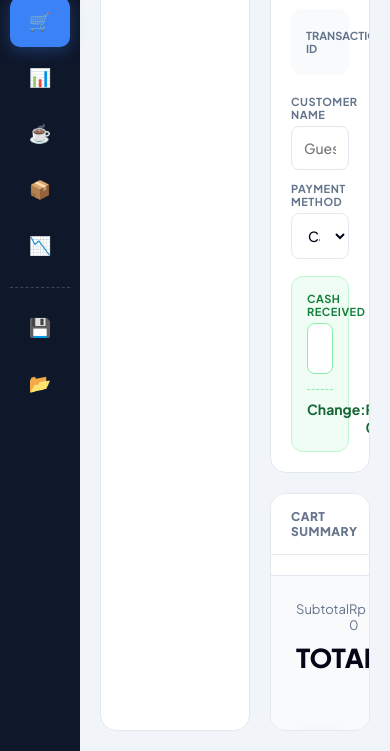
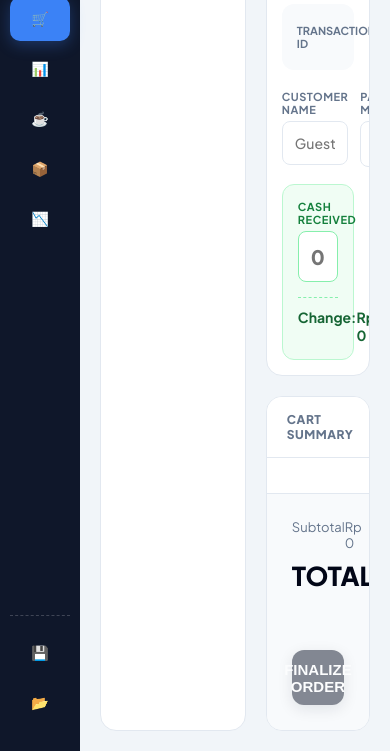
Before and after one commit to sitiprastowo-dot/TRK, a plain HTML site: page index.html in a window 390 px wide. Shown: the part 93-844 px from the top of the page. Drawn offline with Linux system fonts and the light colour scheme.

Commit message:
Update index.html

```diff
--- a/index.html
+++ b/index.html
@@ -3,14 +3,14 @@
 <head>
     <meta charset="UTF-8">
     <meta name="viewport" content="width=device-width, initial-scale=1.0, maximum-scale=1.0, user-scalable=no">
-    <title>Tepi Raja Kopi - POS v30 (Tablet Cart Fix)</title>
+    <title>Tepi Raja Kopi - POS v31 (Compact Tablet)</title>
     <script src="https://cdnjs.cloudflare.com/ajax/libs/xlsx/0.18.5/xlsx.full.min.js"></script>
     <link href="https://fonts.googleapis.com/css2?family=Plus+Jakarta+Sans:wght@400;500;700;800&family=Space+Mono:wght@400;700&display=swap" rel="stylesheet">
 
     <link rel="manifest" href="manifest.json">
 
     <style>
-        /* --- 1. GLOBAL RESET (STRICT NO GAP) --- */
+        /* --- 1. GLOBAL RESET --- */
         * { box-sizing: border-box; margin: 0; padding: 0; -webkit-tap-highlight-color: transparent; }
 
         :root {
@@ -19,15 +19,10 @@
             --success: #10b981; --danger: #ef4444; --warning: #f59e0b; --border: #e2e8f0;
         }
 
-        /* BODY: NO PADDING, FULL WIDTH/HEIGHT */
         body {
             font-family: 'Plus Jakarta Sans', sans-serif;
-            background: var(--bg);
-            color: var(--text);
-            display: flex;
-            height: 100vh;
-            width: 100vw;
-            overflow: hidden;
+            background: var(--bg); color: var(--text);
+            display: flex; height: 100vh; width: 100vw; overflow: hidden;
         }
 
         /* SCROLLBARS */
@@ -35,45 +30,19 @@
         ::-webkit-scrollbar-track { background: transparent; }
         ::-webkit-scrollbar-thumb { background: #cbd5e1; border-radius: 10px; }
 
-        /* --- SIDEBAR (FULL HEIGHT, LEFT ALIGNED) --- */
+        /* --- SIDEBAR --- */
         .sidebar {
-            width: 260px;
-            background: var(--primary);
-            display: flex;
-            flex-direction: column;
-            padding: 25px;
-            color: white;
-            flex-shrink: 0;
-            height: 100vh;
-            z-index: 50;
-            transition: width 0.3s ease;
+            width: 260px; background: var(--primary); display: flex; flex-direction: column;
+            padding: 25px; color: white; flex-shrink: 0; height: 100vh; z-index: 50; transition: width 0.3s ease;
         }
-
-        .logo-area {
-            font-size: 20px; font-weight: 800; color: white; letter-spacing: -0.5px;
-            margin-bottom: 30px; display: flex; align-items: center; gap: 12px; white-space: nowrap; overflow: hidden;
-        }
-        .logo-icon {
-            width: 40px; height: 40px; min-width: 40px;
-            background: var(--accent); border-radius: 10px;
-            display: flex; align-items: center; justify-content: center;
-            font-size: 16px; font-weight:900; box-shadow: 0 0 20px rgba(59, 130, 246, 0.4);
-        }
-
-        .side-btn {
-            background: transparent; border: none; color: #94a3b8; cursor: pointer;
-            display: flex; align-items: center; gap: 12px; width: 100%; padding: 14px 15px;
-            transition: all 0.2s; border-radius: 10px; font-size: 14px; font-weight: 600;
-            text-align: left; margin-bottom: 6px; white-space: nowrap; overflow: hidden;
-        }
+        .logo-area { font-size: 20px; font-weight: 800; color: white; letter-spacing: -0.5px; margin-bottom: 30px; display: flex; align-items: center; gap: 12px; white-space: nowrap; overflow: hidden; }
+        .logo-icon { width: 40px; height: 40px; min-width: 40px; background: var(--accent); border-radius: 10px; display: flex; align-items: center; justify-content: center; font-size: 16px; font-weight:900; box-shadow: 0 0 20px rgba(59, 130, 246, 0.4); }
+        .side-btn { background: transparent; border: none; color: #94a3b8; cursor: pointer; display: flex; align-items: center; gap: 12px; width: 100%; padding: 14px 15px; transition: all 0.2s; border-radius: 10px; font-size: 14px; font-weight: 600; text-align: left; margin-bottom: 6px; white-space: nowrap; overflow: hidden; }
         .side-btn:hover { color: white; background: rgba(255,255,255,0.08); }
         .side-btn.active { background: var(--accent); color: white; box-shadow: 0 4px 15px rgba(59, 130, 246, 0.3); }
-        .side-btn .icon { font-size: 18px; width: 24px; text-align: center; display: inline-block; }
-
-        /* SEPARATOR LINE */
         .sidebar-sep { border-top: 1px dashed rgba(255,255,255,0.2); margin: 10px 0 15px 0; width: 100%; }
 
-        /* --- TABLET MODE (Compact Sidebar) --- */
+        /* TABLET SIDEBAR */
         @media (max-width: 1100px) {
             .sidebar { width: 80px; padding: 20px 10px; }
             .logo-area span { display: none; }
@@ -83,42 +52,37 @@
         }
 
         /* --- MAIN CONTENT --- */
-        .main-content {
-            flex: 1;
-            padding: 20px;
-            display: flex;
-            flex-direction: column;
-            height: 100vh;
-            overflow: hidden;
-            position: relative;
-        }
-
+        .main-content { flex: 1; padding: 20px; display: flex; flex-direction: column; height: 100vh; overflow: hidden; position: relative; }
         .section { display: none; flex: 1; flex-direction: column; min-height: 0; animation: fadeIn 0.3s ease-out; }
         .section.active { display: flex; }
         @keyframes fadeIn { from { opacity: 0; transform: translateY(8px); } to { opacity: 1; transform: translateY(0); } }
 
-        /* --- POS GRID (FIXED FOR TABLET) --- */
+        /* --- POS GRID (OPTIMIZED) --- */
         .pos-container {
             display: grid; gap: 20px; flex: 1; min-height: 0;
-
-            /* DESKTOP: 3 Columns (Menu | Order | Cart) */
+            /* Desktop: 3 Columns */
             grid-template-columns: 1fr 340px 380px;
             grid-template-areas: "menu order cart";
         }
 
-        /* TABLET FIX: 2 Columns (Menu | RightColumn) */
+        .compact-row { display: block; } /* Default stacked */
+
+        /* TABLET LAYOUT FIX */
         @media (max-width: 1200px) {
             .pos-container {
-                /* Menu takes left (60%), Order & Cart stack on right (40%) */
-                grid-template-columns: 1.5fr 1fr;
-                grid-template-rows: auto 1fr; /* Top row auto height, bottom fills rest */
+                /* Menu left, Right Column (Order+Cart) */
+                grid-template-columns: 1.4fr 1fr;
+                /* ROW 1: Order (tight fit), ROW 2: Cart (fills rest) */
+                grid-template-rows: max-content 1fr;
                 grid-template-areas:
-                    "menu order"   /* Menu left, Order details top-right */
-                    "menu cart";   /* Menu left, Cart bottom-right */
+                    "menu order"
+                    "menu cart";
             }
+            /* Inputs side-by-side on tablet to save height */
+            .compact-row { display: grid; grid-template-columns: 1fr 1fr; gap: 12px; }
+            #panel-order .panel-body { padding: 15px; } /* Less padding */
         }
 
-        /* Assign Grid Areas */
         #panel-menu { grid-area: menu; }
         #panel-order { grid-area: order; }
         #panel-cart { grid-area: cart; }
@@ -128,12 +92,7 @@
         .panel-body { flex: 1; padding: 20px; overflow-y: auto; }
 
         .menu-grid { display: grid; grid-template-columns: repeat(auto-fill, minmax(130px, 1fr)); gap: 12px; }
-        .menu-card {
-            display: flex; flex-direction: column; height: 130px;
-            border: 1px solid var(--border); border-radius: 12px;
-            padding: 12px; text-align: center; cursor: pointer; transition: 0.2s; background: white;
-            box-shadow: 0 1px 2px rgba(0,0,0,0.05); justify-content: space-between;
-        }
+        .menu-card { display: flex; flex-direction: column; height: 130px; border: 1px solid var(--border); border-radius: 12px; padding: 12px; text-align: center; cursor: pointer; transition: 0.2s; background: white; box-shadow: 0 1px 2px rgba(0,0,0,0.05); justify-content: space-between; }
         .menu-card:hover { border-color: var(--accent); transform: translateY(-3px); box-shadow: 0 10px 25px -5px rgba(59, 130, 246, 0.15); }
         .menu-card h4 { margin: 0; font-size: 14px; color: var(--text-dark); font-weight: 800; line-height: 1.3; overflow: hidden; display: -webkit-box; -webkit-line-clamp: 3; -webkit-box-orient: vertical; }
         .menu-card p { margin: 0; font-size: 15px; color: var(--danger); font-weight: 800; }
@@ -200,11 +159,12 @@
     <button class="side-btn" onclick="nav('stock')"><span class="icon">📦</span><span class="lbl">Inventory</span></button>
     <button class="side-btn" onclick="nav('bop')"><span class="icon">📉</span><span class="lbl">Overhead / BOP</span></button>
 
+    <div style="margin-top: auto; width: 100%;">
         <div class="sidebar-sep"></div>
         <button class="side-btn" onclick="exportData()"><span class="icon">💾</span><span class="lbl">Backup Data</span></button>
         <button class="side-btn" onclick="document.getElementById('import-file').click()"><span class="icon">📂</span><span class="lbl">Restore Data</span></button>
         <input type="file" id="import-file" style="display:none;" accept=".json" onchange="importData(event)">
-
+    </div>
 </div>
 
 <div class="main-content">
@@ -226,10 +186,17 @@
                         <span style="font-size:11px; color:#64748b; font-weight:700;">TRANSACTION ID</span>
                         <span id="trx-id" style="font-weight:800; color:var(--primary); font-size:14px;">TX-000</span>
                     </div>
+
+                    <div class="compact-row">
+                        <div>
                             <label>Customer Name</label>
                             <input type="text" id="cust-name" placeholder="Guest Name">
+                        </div>
+                        <div>
                             <label>Payment Method</label>
                             <select id="pay-method" onchange="togglePay()"><option value="Cash">Cash Payment</option><option value="QRIS">QRIS / Digital</option></select>
+                        </div>
+                    </div>
 
                     <div id="cash-box" style="background:#f0fdf4; padding:15px; border-radius:12px; border:1px solid #bbf7d0; margin-top:5px;">
                         <label style="color:#15803d;">Cash Received</label>
@@ -476,7 +443,7 @@
 </div>
 
 <script>
-    // === DATA STORE (LocalStorage V30) ===
+    // === DATA STORE (LocalStorage V31) ===
     let stockLog = JSON.parse(localStorage.getItem('trk_stock_v16')) || [];
     let menus = JSON.parse(localStorage.getItem('trk_menus_v16')) || {};
     let sales = JSON.parse(localStorage.getItem('trk_sales_v16')) || [];
```
Lines whose indentation alone changed are shown as unchanged.
